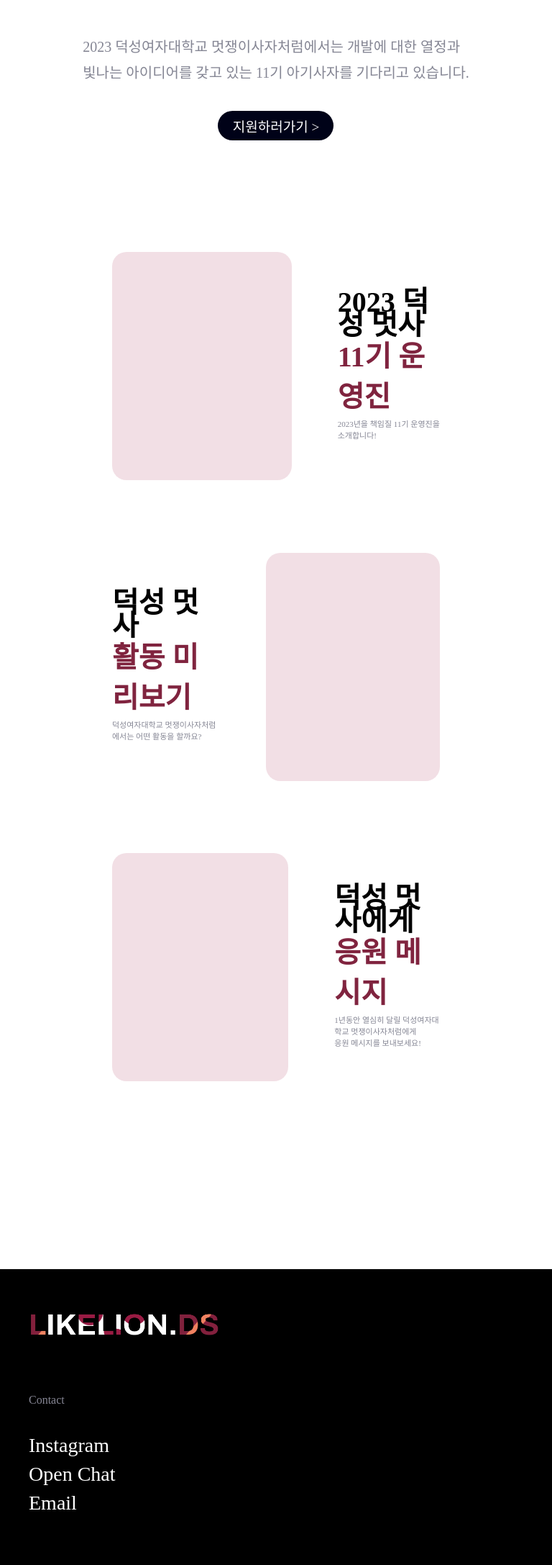
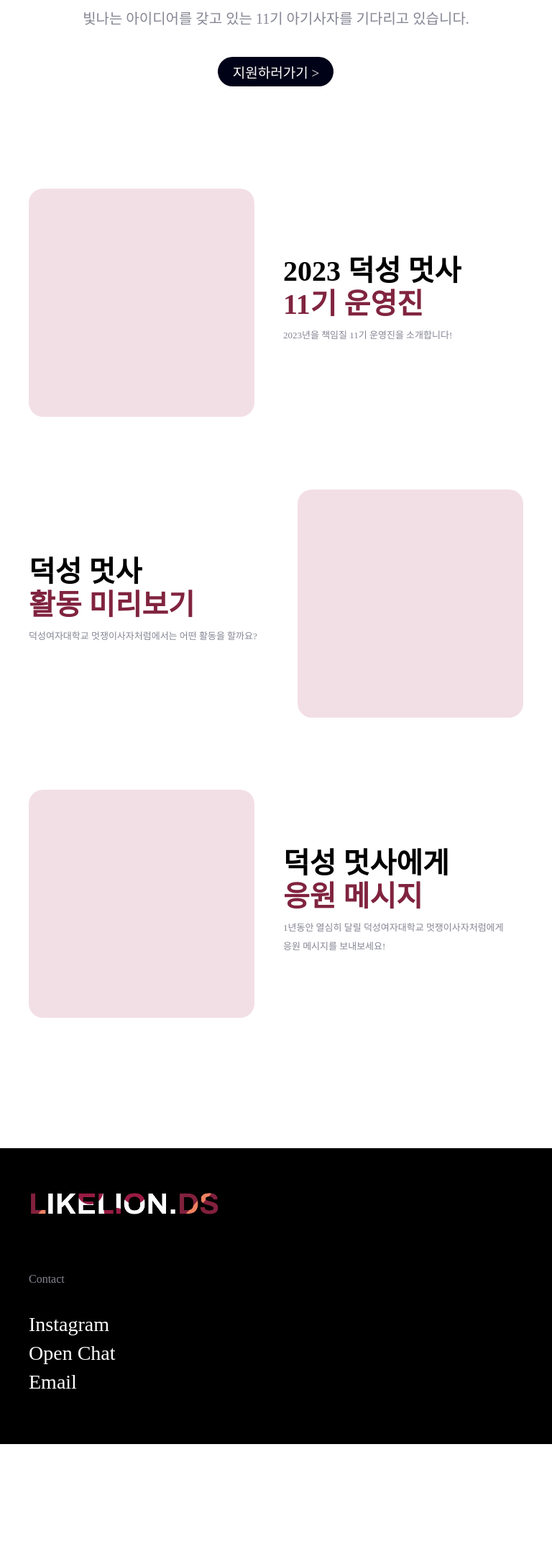
Before and after one commit to kknari/2023likelion, a Django app: template templates/main.html in a window 768 px wide. Shown: the part 809-2983 px from the top of the page at 72% size. After the commit the page ends 2815 px from the top, so only its background shows below. Run offline with Django 4.2, Linux system fonts and the light colour scheme; the template is opened without the code that fills it, so the values that code supplies are empty; some web fonts are replaced.

Commit message:
반응형 수정 중

```diff
--- a/static/css/main.css
+++ b/static/css/main.css
@@ -307,16 +307,15 @@
     }
     .maintitle{
         width: auto;
-        height: 96px;
         color: #000000;
-        font-size: 56px;
+        font-size: 52px;
         font-weight: 595;
     }
 
     .section1{
         display: flex;
         width: 100%;
-        height: 978px;
+        height: 890px;
         flex-direction: column;
         align-items: center;
         justify-content: space-evenly;
@@ -372,7 +371,7 @@
         display: flex;
         flex-direction: column;
         align-items: center;
-        padding: 0px 156px 160px 156px;
+        padding: 0px 40px 80px 40px;
     }
 
     .innersection2{
@@ -386,13 +385,13 @@
     }
 
     .sctimg2{
-        width: 434px;
+        width: 47%;
         height: 317px;
         background-color: rgba(232, 201, 210, 0.58);
         border-radius: 20px;
     }
     .sctimg1, .sctimg3{
-        width: 434px;
+        width: 47%;
         height: 317px;
         background-color: rgba(232, 201, 210, 0.58);
         border-radius: 20px;
@@ -402,8 +401,8 @@
         display: flex;
         flex-direction: row;
         width: 100%;
-        gap: 64px;
-        justify-content: center;
+        gap: 40px;
+        justify-content: space-between;
         align-items: center;
     }
 
@@ -416,11 +415,16 @@
         font-size: 40px;
         font-weight: bold;
         color: #80243F;
-        line-height: 1.4;
+        line-height: 1.5;
     }
     .box1detail, .box2detail, .box3detail{
-        font-size: 11px;
+        font-size: 13px;
         color: #858694;
+        line-height: 2;
+    }
+
+    .box1txt, .box2txt, .box3txt{
+        width: 50%;
     }
     /*섹션 2 끝*/
 
```
